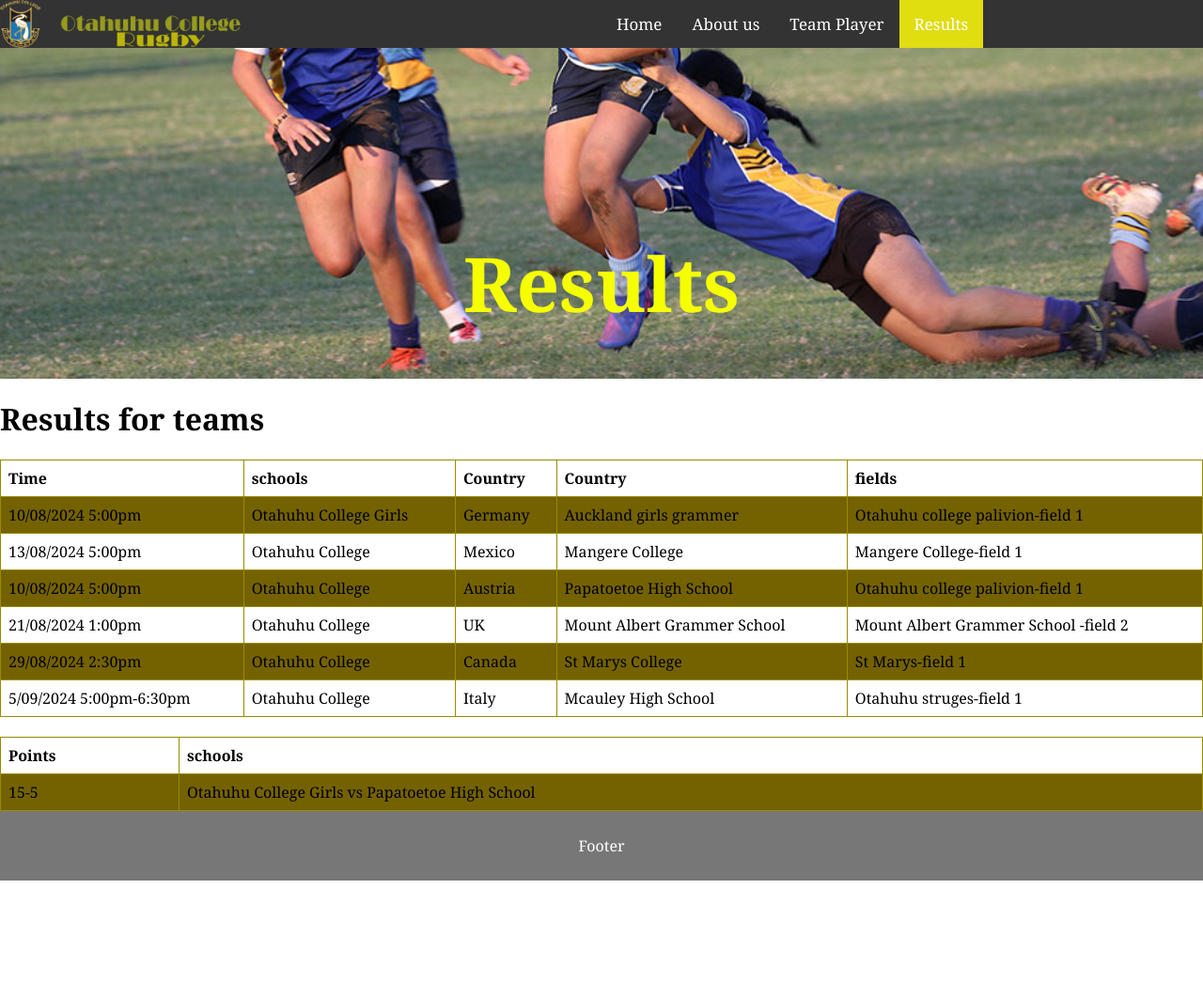
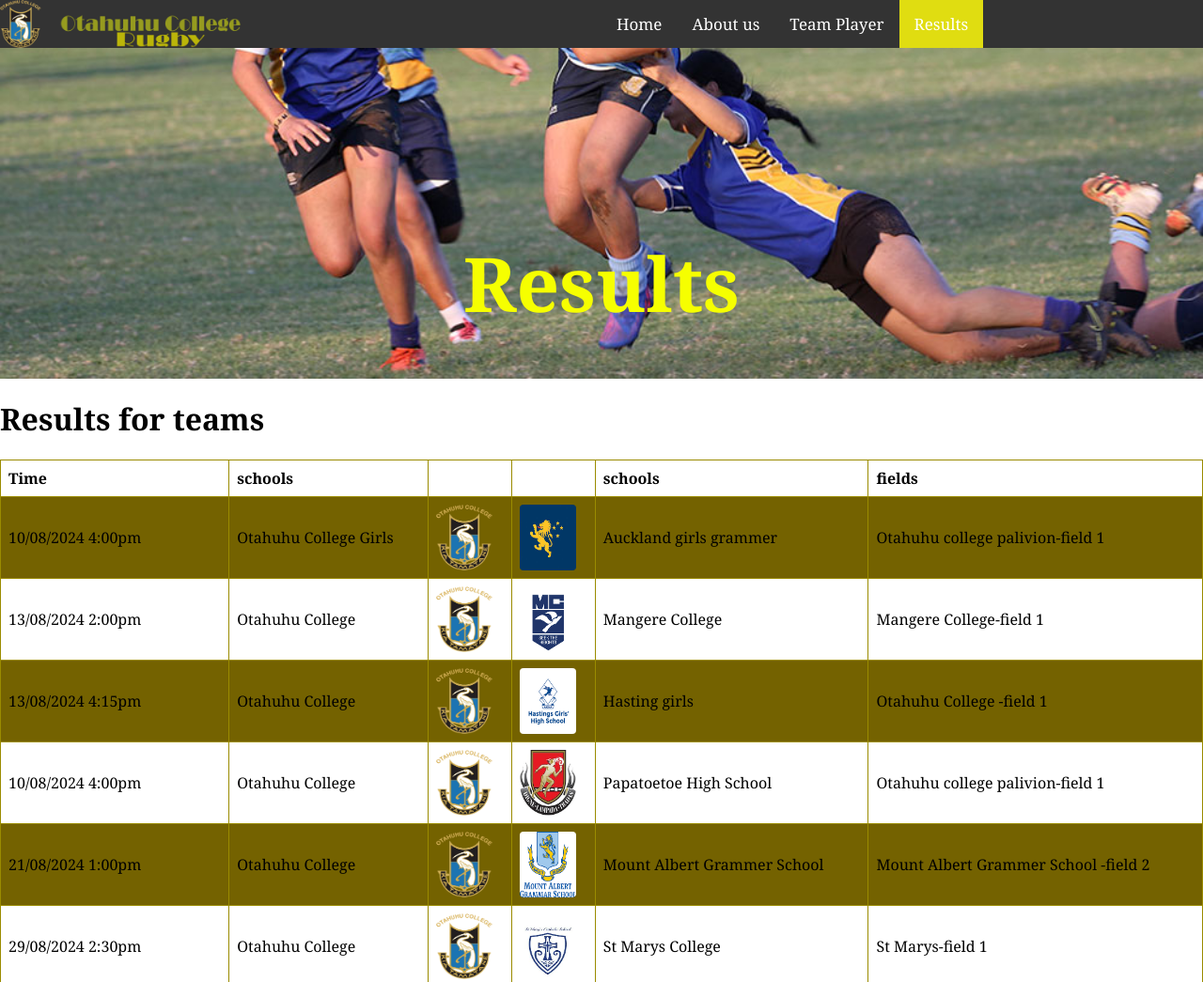
Before and after one commit to tasha028/OC-Rugby, a plain HTML site: page Results.html in a window 1280 px wide. Shown: the top 1045 px of the page at 94% size. Before the commit the page ends 937 px from the top, so only its background shows below. Drawn offline with Linux system fonts and the light colour scheme.

Commit message:
Add files via upload

```diff
--- a/Results.html
+++ b/Results.html
@@ -40,31 +40,44 @@
         <tr>
           <th>Time</th>
           <th>schools</th>
-          <th>Country</th>
-          <th>Country</th>
+          <th></th>
+          <th></th>
+          <th>schools</th>
           <th>fields</th>
         </tr>
         <tr>
           <td>10/08/2024
-          5:00pm</td>
+          4:00pm</td>
           <td>Otahuhu College Girls</td>
-          <td>Germany</td>
+          <td><img src="oc-logo-trans1.png" style="width:60px;height:70px;"></td>
+          <td><img src="./images/school logos - pics.jfif" style="width:60px;height:70px;"></td>
           <td>Auckland girls grammer</td>
           <td>Otahuhu college palivion-field 1</td>
         </tr>
         <tr>
           <td>13/08/2024
-          5:00pm</td>
+          2:00pm</td>
           <td>Otahuhu College</td>
-          <td>Mexico</td>
+          <td><img src="oc-logo-trans1.png" style="width:60px;height:70px;"></td>
+          <td><img src="./images/mangere logo.png" style="width:60px;height:70px;"></td>
           <td>Mangere College</td>
           <td>Mangere College-field 1</td>
         </tr>
         <tr>
+          <td>13/08/2024
+          4:15pm</td>
+          <td>Otahuhu College</td>
+          <td><img src="oc-logo-trans1.png" style="width:60px;height:70px;"></td>
+          <td><img src="./images/hasting girls logo.png" style="width:60px;height:70px;"></td>
+          <td>Hasting girls</td>
+          <td>Otahuhu College -field 1</td>
+        </tr>
+        <tr>
           <td>10/08/2024
-          5:00pm</td>
+          4:00pm</td>
           <td>Otahuhu College</td>
-          <td>Austria</td>
+          <td><img src="oc-logo-trans1.png" style="width:60px;height:70px;"></td>
+          <td><img src="./images/paphigh logo.jfif" style="width:60px;height:70px;"></td>
           <td>Papatoetoe High School</td>
           <td>Otahuhu college palivion-field 1</td>
         </tr>
@@ -72,7 +85,8 @@
           <td>21/08/2024
           1:00pm</td>
           <td>Otahuhu College</td>
-          <td>UK</td>
+          <td><img src="oc-logo-trans1.png" style="width:60px;height:70px;"></td>
+          <td><img src="./images/mags logo.png" style="width:60px;height:70px;"></td>
           <td>Mount Albert Grammer School</td>
           <td>Mount Albert Grammer School -field 2</td>
         </tr>
@@ -80,7 +94,8 @@
           <td>29/08/2024
           2:30pm</td>
           <td>Otahuhu College</td>
-          <td>Canada</td>
+          <td><img src="oc-logo-trans1.png" style="width:60px;height:70px;"></td>
+          <td><img src="./images/st marys logo.jfif" style="width:60px;height:70px;"></td>
           <td>St Marys College</td>
           <td>St Marys-field 1</td>
         </tr>
@@ -88,7 +103,8 @@
           <td>5/09/2024
           5:00pm-6:30pm</td>
           <td>Otahuhu College</td>
-          <td>Italy</td>
+          <td><img src="oc-logo-trans1.png" style="width:60px;height:70px;"></td>
+          <td><img src="./images/mcauley logo.png" style="width:60px;height:70px;"></td>
           <td>Mcauley High School</td>
           <td>Otahuhu struges-field 1</td>
 
```
